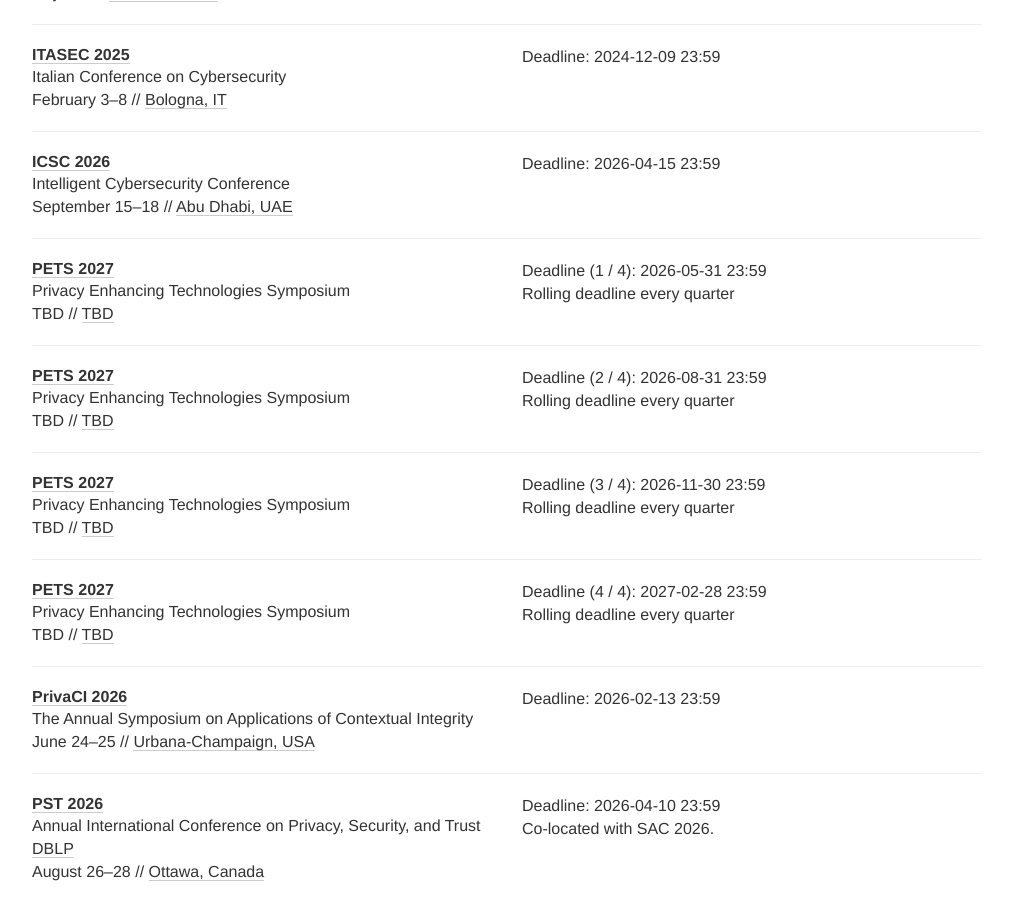
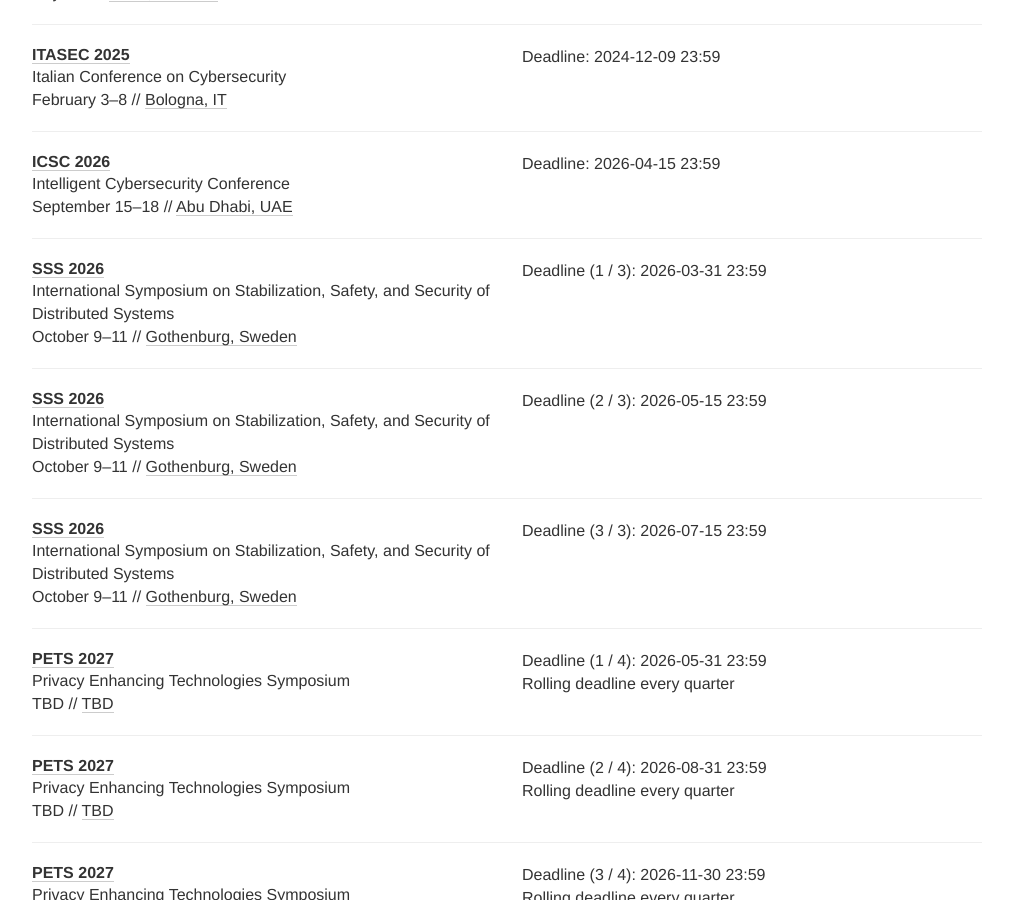
Before and after one commit to sec-deadlines/sec-deadlines.github.io, a Jekyll site: the page built from index.html, in a window 1280 px wide and 900 px high, scrolled down 4408 px. Shown: the whole window, without its empty margins (133-1146 px from the left). Built offline with Jekyll 4.4.1, drawn with Linux system fonts in a browser that asks for light colours; nearby versions of some CDN libraries; comment, search, counter and statistics services are not loaded.

Commit message:
Update SSS'26

```diff
--- a/_data/conferences.yml
+++ b/_data/conferences.yml
@@ -265,6 +265,18 @@
   deadline: ["2026-04-15 23:59"]
   date: September 15-18
   place: Abu Dhabi, UAE
+  tags: [SEC, CONF]
+
+- name: SSS
+  description: International Symposium on Stabilization, Safety, and Security of Distributed Systems
+  year: 2026
+  link: https://sss2026.conf.lip6.fr/
+  deadline:
+    - "2026-03-31 23:59"
+    - "2026-05-15 23:59"
+    - "2026-07-15 23:59"
+  date: October 9-11
+  place: Gothenburg, Sweden
   tags: [SEC, CONF]
 
 # Privacy
```
